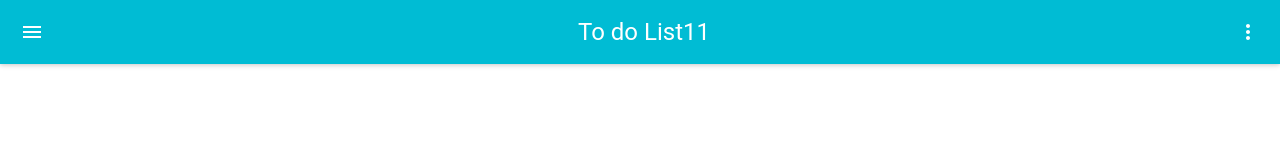
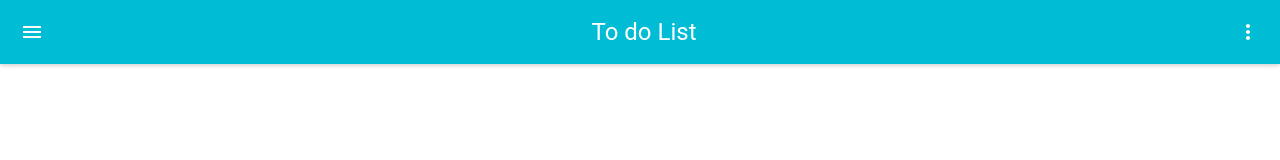
Before and after one commit to KimJinUk/MUI, a React app: page / in a window 1280 px wide. Shown: the top 160 px of the page. Built offline with nearby package versions, Linux system fonts and the light colour scheme.

Commit message:
타이틀 변경

```diff
--- a/src/components/AppBarTemplete.js
+++ b/src/components/AppBarTemplete.js
@@ -58,7 +58,7 @@ class AppBarTemplete extends Component {
   		return (
   			<MuiThemeProvider>
 					<AppBar
-						title="To do List11"
+						title="To do List"
 						iconElementRight={this.state.logged ? <Logged /> : <Login />}
 						style={{textAlign:"center"}}
 					/>
```
